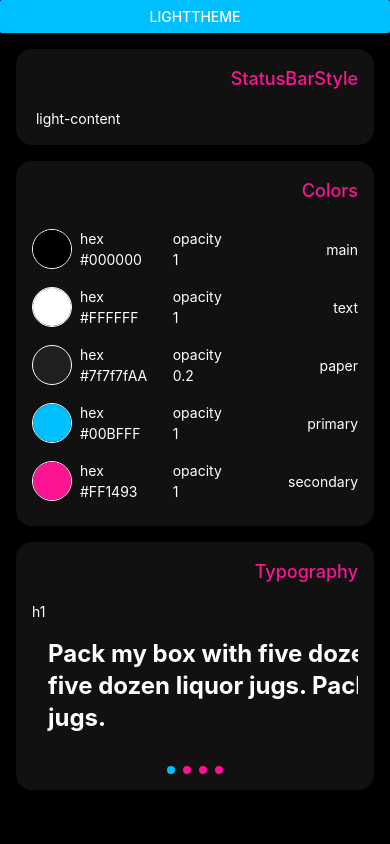
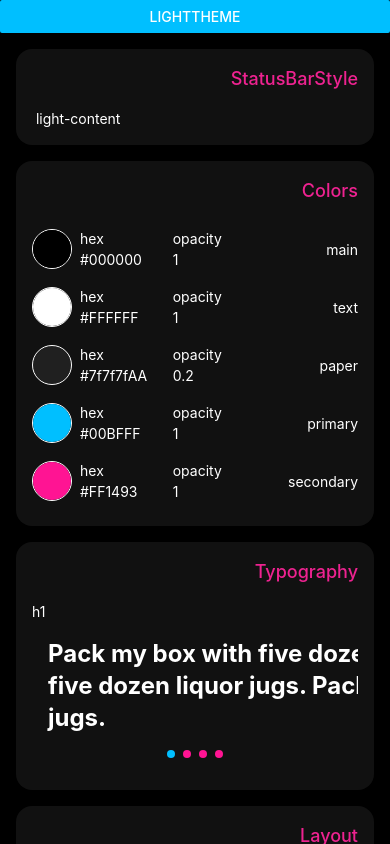
Before and after one commit to harrigee/deepr, a React Native app: screen / in a window 390 px wide. Built offline with nearby package versions, Linux system fonts and the light colour scheme.

Commit message:
[ENH] Adopted layout spacing

```diff
--- a/src/main/ThemeRenderer.tsx
+++ b/src/main/ThemeRenderer.tsx
@@ -15,75 +15,24 @@ const ThemeRenderer = ({ theme }: IThemeProps) => {
 
   const screenWidth = Dimensions.get('screen').width;
 
-  const sectionHeader = (text: string) => (
-    <Text style={[styles.sectionHeader, theme.application.section.title]}>{text}</Text>
-  );
-
   const renderStatusBarStyle = () => (
-    <Section>
-      {sectionHeader('StatusBarStyle')}
+    <Section title={'StatusBarStyle'}>
       <Text style={theme.application.main.text} > {`${theme.statusBarStyle}`}</Text>
     </Section>
   );
 
-  const renderTypography = () => (
-    <Section>
-      {sectionHeader('Typography')}
-      <ScrollView
-        onMomentumScrollEnd={onTypographyScrollViewScrollEnd}
-        showsHorizontalScrollIndicator={false}
-        pagingEnabled
-        horizontal>
-        {Object.keys(theme.typography).map((fontKey, index) => {
-          const style = (theme.typography as any)[fontKey];
-          return (
-            <View
-              key={`typography-item-${index}`}
-              style={[styles.typographyUnitContainer, {
-                width: screenWidth - 64,
-              }]}>
-              <Text
-                style={[styles.typographyHeader, theme.application.main.text]}>
-                {`${fontKey}`}
-              </Text>
-              <Text
-                style={[styles.typographyTextContainer, {
-                  ...style,
-                  color: theme.application.main.text.color,
-                }]}>
-                {'Pack my box with five dozen liquor jugs. Pack my box with five dozen liquor jugs. Pack my box with five dozen liquor jugs.'}
-              </Text>
-            </View>
-          );
-        })}
-      </ScrollView>
-      <View style={styles.typographyPaginationContainer}>
-        {Object.keys(theme.typography).map((_, index) => {
-          const background = index === typographyPage ? theme.application.section.pagination.active : theme.application.section.pagination.inactive;
-          return (
-            <View
-              key={`typohgraphy-paging-item-${index}`}
-              style={[styles.typographyPaginationItem, {
-                borderColor: theme.application.main.text.color,
-                backgroundColor: background.color,
-                opacity: background.opacity,
-              }]} />
-          );
-        })}
-      </View>
-    </Section>
-  );
-
   const renderColors = () => (
-    <Section>
-      {sectionHeader('Colors')}
+    <Section title={'Colors'}>
       {Object.keys(theme.palette).map((colorKey, index) => {
         const colorValue = (theme.palette as any)[colorKey];
         return (
           <View
             key={`color-item-${index}`}
-            style={styles.colorUnitContainer}>
+            style={[{
+              paddingVertical: theme.layout.space.normal,
+            }, styles.colorUnitContainer]}>
             <View style={[styles.colorRendererContainer, {
+              marginRight: theme.layout.space.normal,
               borderColor: theme.application.main.text.color,
             }]}>
               <View style={[styles.colorRenderer, {
@@ -104,11 +53,70 @@ const ThemeRenderer = ({ theme }: IThemeProps) => {
     </Section>
   );
 
+  const renderTypography = () => (
+    <Section title={'Typography'}>
+      <ScrollView
+        onMomentumScrollEnd={onTypographyScrollViewScrollEnd}
+        showsHorizontalScrollIndicator={false}
+        pagingEnabled
+        horizontal>
+        {Object.keys(theme.typography).map((fontKey, index) => {
+          const style = (theme.typography as any)[fontKey];
+          return (
+            <View
+              key={`typography-item-${index}`}
+              style={[styles.typographyUnitContainer, {
+                width: screenWidth - theme.layout.space.huge * 2,
+              }]}>
+              <Text
+                style={[theme.application.main.text, {
+                  marginBottom: theme.layout.space.big,
+                }]}>
+                {`${fontKey}`}
+              </Text>
+              <Text
+                style={[{
+                  ...style,
+                  marginHorizontal: theme.layout.space.big,
+                  color: theme.application.main.text.color,
+                }]}>
+                {'Pack my box with five dozen liquor jugs. Pack my box with five dozen liquor jugs. Pack my box with five dozen liquor jugs.'}
+              </Text>
+            </View>
+          );
+        })}
+      </ScrollView>
+      <View style={[styles.typographyPaginationContainer, {
+        marginVertical: theme.layout.space.big,
+      }]}>
+        {Object.keys(theme.typography).map((_, index) => {
+          const background = index === typographyPage ? theme.application.section.pagination.active : theme.application.section.pagination.inactive;
+          return (
+            <View
+              key={`typohgraphy-paging-item-${index}`}
+              style={[styles.typographyPaginationItem, {
+                borderColor: theme.application.main.text.color,
+                backgroundColor: background.color,
+                opacity: background.opacity,
+              }]} />
+          );
+        })}
+      </View>
+    </Section>
+  );
+
+  const renderLayout = () => (
+    <Section title={'Layout'}>
+      <></>
+    </Section>
+  );
+
   return (
     <View style={[styles.container]}>
       {renderStatusBarStyle()}
       {renderColors()}
       {renderTypography()}
+      {renderLayout()}
     </View>
   );
 };
@@ -117,15 +125,10 @@ const styles = StyleSheet.create({
   container: {
     flex: 1,
   },
-  sectionHeader: {
-    alignSelf: 'flex-end',
-    marginBottom: 16,
-  },
   colorRendererContainer: {
     width: 40,
     height: 40,
     borderRadius: 20,
-    marginRight: 8,
     borderWidth: 1,
   },
   colorRenderer: {
@@ -134,7 +137,6 @@ const styles = StyleSheet.create({
   },
   colorUnitContainer: {
     flexDirection: 'row',
-    paddingVertical: 8,
     alignItems: 'center',
   },
   colorRow: {
@@ -150,12 +152,6 @@ const styles = StyleSheet.create({
   colorName: {
     textAlign: 'right',
   },
-  typographyHeader: {
-    marginBottom: 16,
-  },
-  typographyTextContainer: {
-    marginHorizontal: 16,
-  },
   typographyUnitContainer: {
     justifyContent: 'center',
   },
@@ -168,7 +164,6 @@ const styles = StyleSheet.create({
     height: 8,
     borderRadius: 4,
     marginHorizontal: 4,
-    marginTop: 32,
   },
 });
 
--- a/src/toolkit/Section.tsx
+++ b/src/toolkit/Section.tsx
@@ -1,13 +1,14 @@
 import React from 'react';
-import { StyleSheet, View } from 'react-native';
+import { StyleSheet, Text, View } from 'react-native';
 import { withTheme } from '../../theme/themes';
 import { IThemeProps } from '../../theme/themes/theme.structure';
 
 interface ISectionProps extends IThemeProps {
-  children?: React.ReactNode
+  children?: React.ReactNode;
+  title: string;
 }
 
-const Section = ({ children, theme }: ISectionProps) => {
+const Section = ({ children, theme, title }: ISectionProps) => {
 
   return (
     <View style={{
@@ -15,6 +16,11 @@ const Section = ({ children, theme }: ISectionProps) => {
       borderRadius: theme.layout.borderRadius.big,
       padding: theme.layout.space.big,
     }}>
+      <Text style={[styles.sectionHeader, theme.application.section.title, {
+        marginBottom: theme.layout.space.big,
+      }]}>
+        {title}
+      </Text>
       <View style={[StyleSheet.absoluteFill, {
         borderRadius: theme.layout.borderRadius.big,
         backgroundColor: theme.application.section.background.color,
@@ -25,4 +31,10 @@ const Section = ({ children, theme }: ISectionProps) => {
   );
 };
 
+const styles = StyleSheet.create({
+  sectionHeader: {
+    alignSelf: 'flex-end',
+  },
+});
+
 export default withTheme(Section);
```
